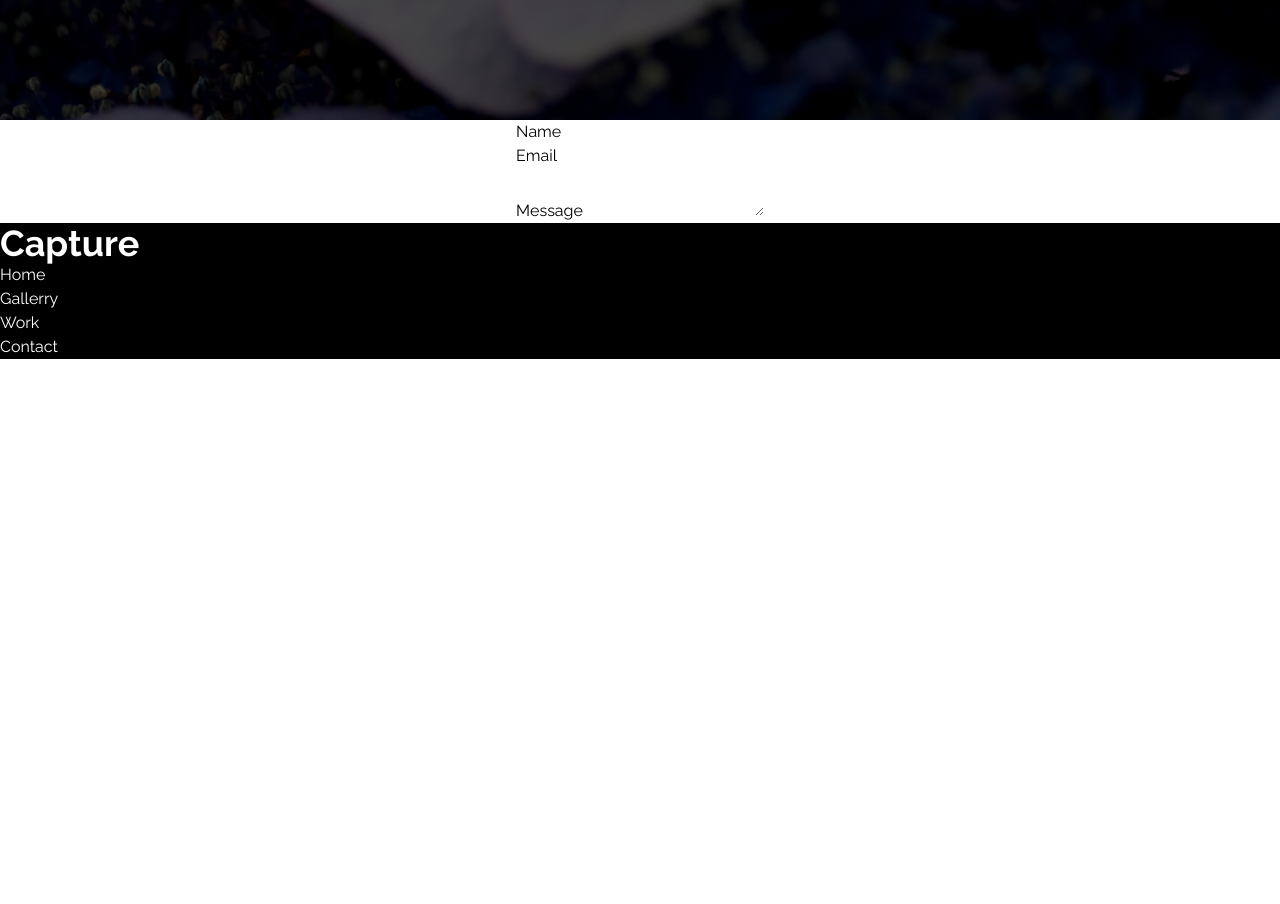
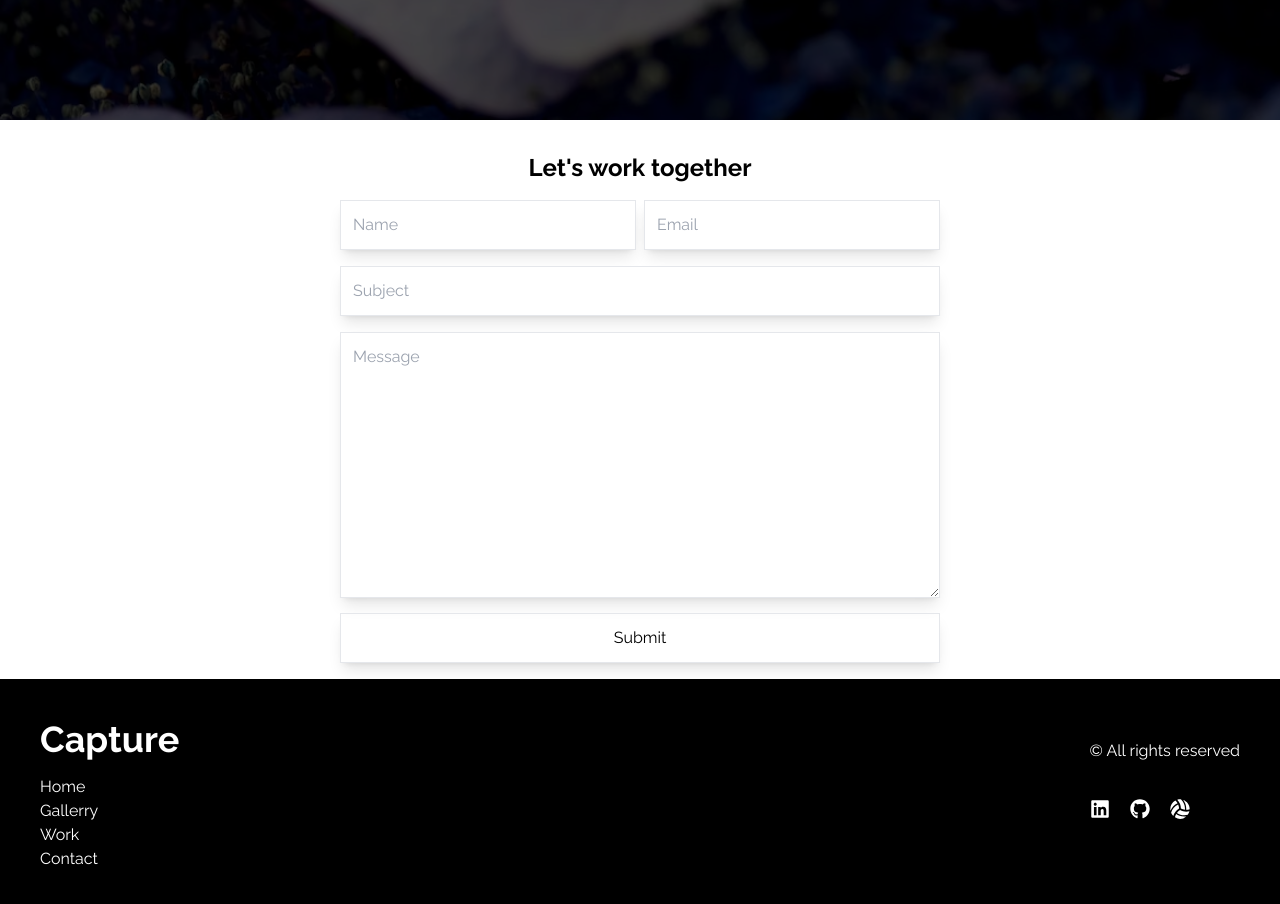
Before and after one commit to Sagar-Kap/frontend-photography, a Next.js app: page /contact in a window 1280 px wide. Shown: the part 680-1584 px from the top of the page. Before the commit the page ends 1039 px from the top, so only its background shows below. Built offline with nearby package versions, Linux system fonts and the light colour scheme.

Commit message:
✨ Added Contact Form

```diff
--- /dev/null
+++ b/src/components/Contact.jsx
@@ -0,0 +1,39 @@
+const Contact = () => {
+  return (
+    <div className="max-w-[1240px] m-auto p-4">
+      <h1 className="p-4 text-2xl font-bold text-center">
+        Let's work together
+      </h1>
+      <form className="max-w-[600px] m-auto">
+        <div className="grid grid-cols-2 gap-2">
+          <input
+            className="p-3 border shadow-lg"
+            type="text"
+            placeholder="Name"
+          />
+          <input
+            className="p-3 border shadow-lg"
+            type="email"
+            placeholder="Email"
+          />
+        </div>
+        <input
+          className="w-full p-3 my-4 border shadow-lg"
+          type="text"
+          placeholder="Subject"
+        />
+        <textarea
+          className="w-full p-3 border shadow-lg "
+          cols="30"
+          rows="10"
+          placeholder="Message"
+        ></textarea>
+        <button className="w-full p-3 mt-2 border shadow-lg hover:bg-slate-200">
+          Submit
+        </button>
+      </form>
+    </div>
+  );
+};
+
+export default Contact;
--- a/src/components/Footer.jsx
+++ b/src/components/Footer.jsx
@@ -1,14 +1,30 @@
+import {
+  FaLinkedin,
+  FaGithub,
+  FaSitemap,
+  FaVolleyballBall,
+} from "react-icons/fa";
+
 const Footer = () => {
   return (
-    <div className="text-white bg-black">
-      <div>
+    <div className="flex flex-col justify-between p-10 text-white bg-black sm:flex-row">
+      <div className="flex flex-col gap-4 ">
         <h1 className="text-4xl font-bold">Capture</h1>
+
         <ul>
-          <li>Home</li>
+          <li class="after:content-[`>`]">Home </li>
           <li>Gallerry</li>
           <li>Work</li>
           <li>Contact</li>
         </ul>
+      </div>
+      <div className="mt-5">
+        <p>© All rights reserved</p>
+        <div className="flex flex-row gap-5 mt-5 sm:mt-9">
+          <FaLinkedin size="20" />
+          <FaGithub size="20" />
+          <FaVolleyballBall size="20" />
+        </div>
       </div>
     </div>
   );
--- a/src/pages/contact.jsx
+++ b/src/pages/contact.jsx
@@ -1,30 +1,14 @@
 import Hero from "@/components/Hero";
-import { TextField, Button } from "@mui/material";
-import { Container } from "@mui/system";
+import Contact from "@/components/Contact";
 
 const contact = () => {
   return (
     <div>
       <Hero
         heading="Contact Us"
-        message="Reach out to us to so that we can work together on an optimum solution for your business."
+        message="Let's collaborate to launch your idea!"
       />
-      <form className="flex flex-col items-center" onSubmit>
-        <ul>
-          <li>
-            <label for="name">Name</label>
-            <input type="text" required />
-          </li>
-          <li>
-            <label for="email">Email</label>
-            <input type="email" />
-          </li>
-          <li>
-            <label for="message">Message</label>
-            <textarea name="user_msg" id="message_by_user"></textarea>
-          </li>
-        </ul>
-      </form>
+      <Contact />
     </div>
   );
 };
```
